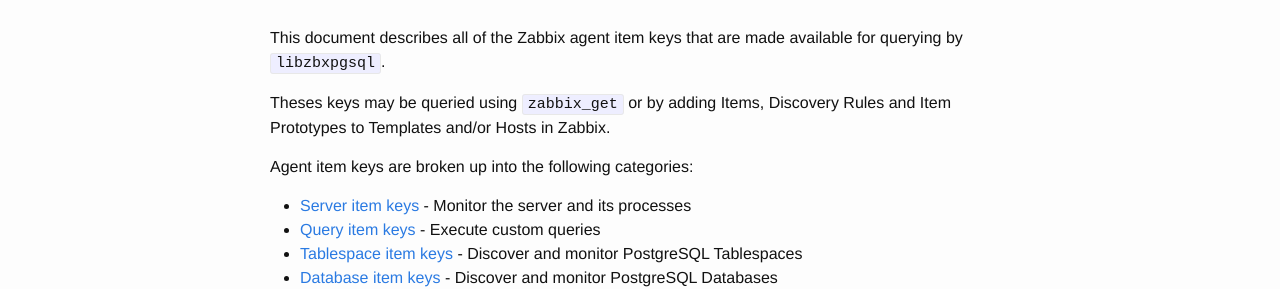
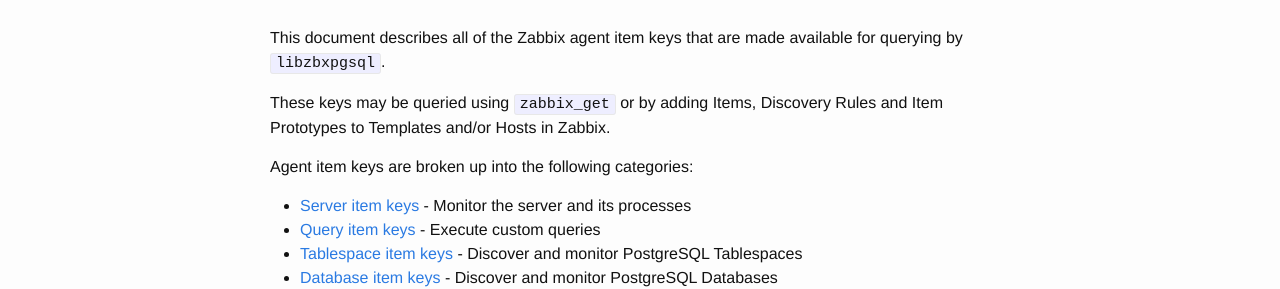
Before and after one commit to zabbix-tools/libzbxpgsql, a Jekyll site: the page built from _docs/agent-keys.md, in a window 1280 px wide. Shown: the part 138-427 px from the top of the page. Built offline with Jekyll 4.4.1, drawn with Linux system fonts in a browser that asks for light colours.

Commit message:
Typo touchups

```diff
--- a/_docs/agent-keys.md
+++ b/_docs/agent-keys.md
@@ -8,7 +8,7 @@ permalink: /agent-keys/
 This document describes all of the Zabbix agent item keys that are made
 available for querying by `libzbxpgsql`.
 
-Theses keys may be queried using `zabbix_get` or by adding Items, Discovery
+These keys may be queried using `zabbix_get` or by adding Items, Discovery
 Rules and Item Prototypes to Templates and/or Hosts in Zabbix.
 
 Agent item keys are broken up into the following categories:
```
Also changed, not shown: _docs/installation.md (+1 -1 lines).
